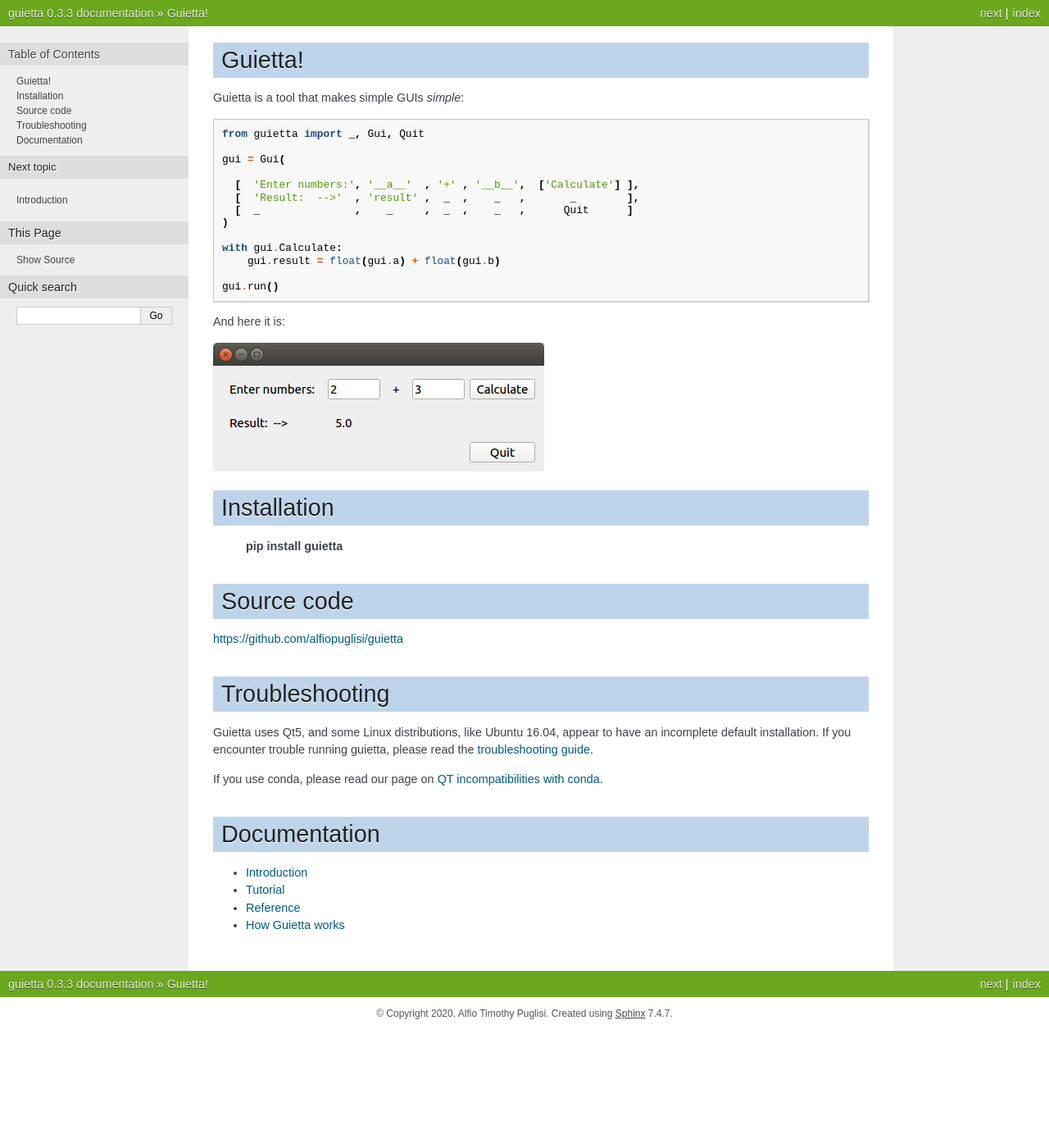
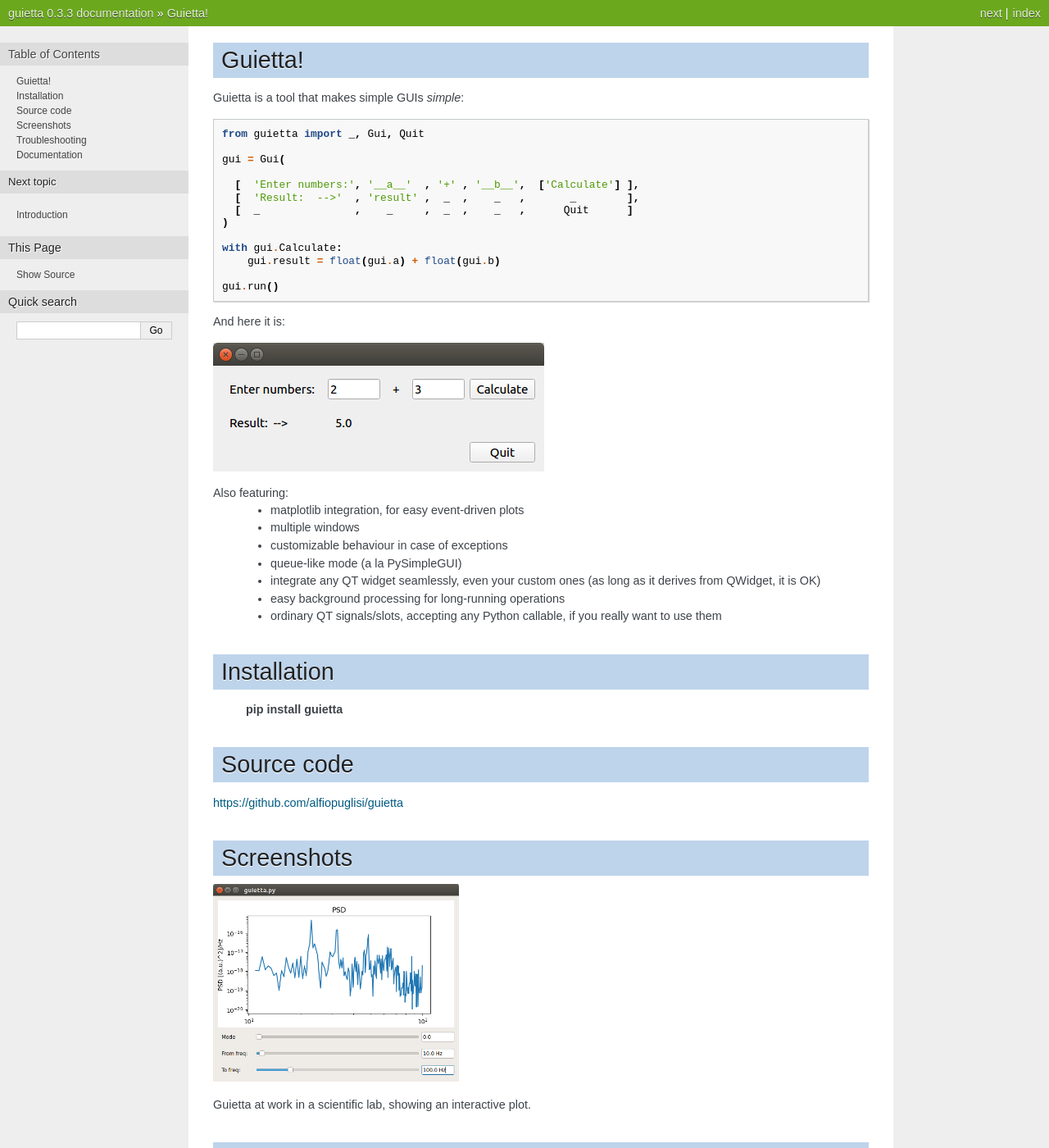
Before and after one commit to alfiopuglisi/guietta, a Sphinx documentation site: the page built from docs/index.rst, in a window 1280 px wide and 1400 px high. Shown: the whole window at 82% size. Built offline with Sphinx 7.4.7, drawn with Linux system fonts in a browser that asks for light colours.

Commit message:
Added feature list and example screenshot

```diff
--- a/docs/index.rst
+++ b/docs/index.rst
@@ -24,6 +24,18 @@
 
 .. image:: example.png
 
+
+Also featuring:
+ - matplotlib integration, for easy event-driven plots
+ - multiple windows
+ - customizable behaviour in case of exceptions
+ - queue-like mode (a la PySimpleGUI)
+ - integrate any QT widget seamlessly, even your custom ones (as long as
+   it derives from QWidget, it is OK)
+ - easy background processing for long-running operations
+ - ordinary QT signals/slots, accepting any Python callable, if you really
+   want to use them
+
 Installation
 ============
 
@@ -34,6 +46,15 @@
 ===========
 
 https://github.com/alfiopuglisi/guietta
+
+
+Screenshots
+===========
+
+.. image:: guietta_screenshot_psd.png
+    :width: 300px
+
+Guietta at work in a scientific lab, showing an interactive plot.
 
 Troubleshooting
 ===============
```
Also changed, not shown: docs/guietta_screenshot_psd.png (added).
